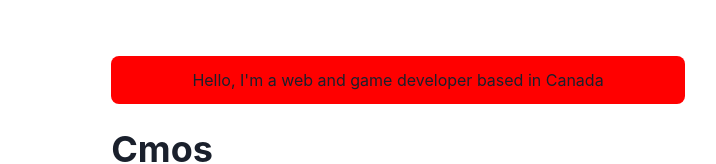
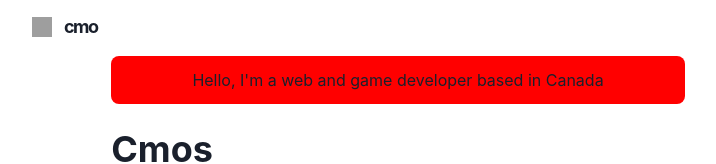
Before and after one commit to MaesLotws/cmos.studio, a Next.js app: page / in a window 1280 px wide. Shown: the top 164 px of the page, without its empty margins (242-958 px from the left). Built offline with nearby package versions, Linux system fonts and the light colour scheme; grey boxes are pictures that could not be loaded.

Commit message:
logo test

```diff
--- a/componenets/navbar.js
+++ b/componenets/navbar.js
@@ -43,10 +43,21 @@
             style={{backdropFilter:'blur(10px'}}
             zIndex={1}
             {...props}>
-                <Container display = "flex" p={2} maxW="container.md" wrap = "wrap" align = "center" justify = "space-between">
+                <Container
+                    display = "flex"
+                    p={2}
+                    maxW="container.md"
+                    wrap = "wrap"
+                    align = "center"
+                    justify = "space-between">
+                    <Flex align = "center" mr={5}>
+                        <Heading as="h1" size="lg" letterSpacing={'tighter'}>
+                            <Logo/>
+                        </Heading>
+                    </Flex>
 
                 </Container>
-            </Box>
+        </Box>
     )
 }
 
```
Also changed, not shown: images/leafIcon-dark.png (added).
